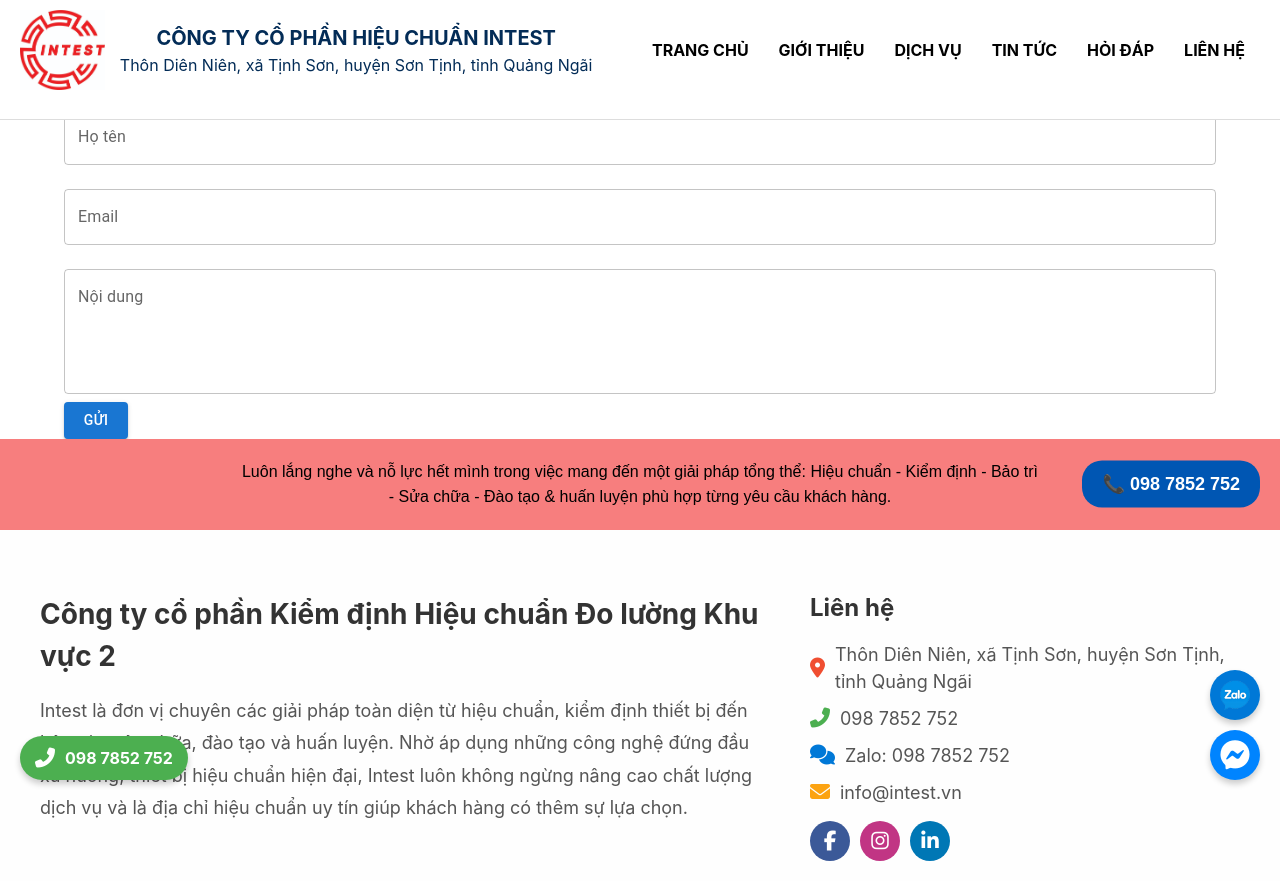
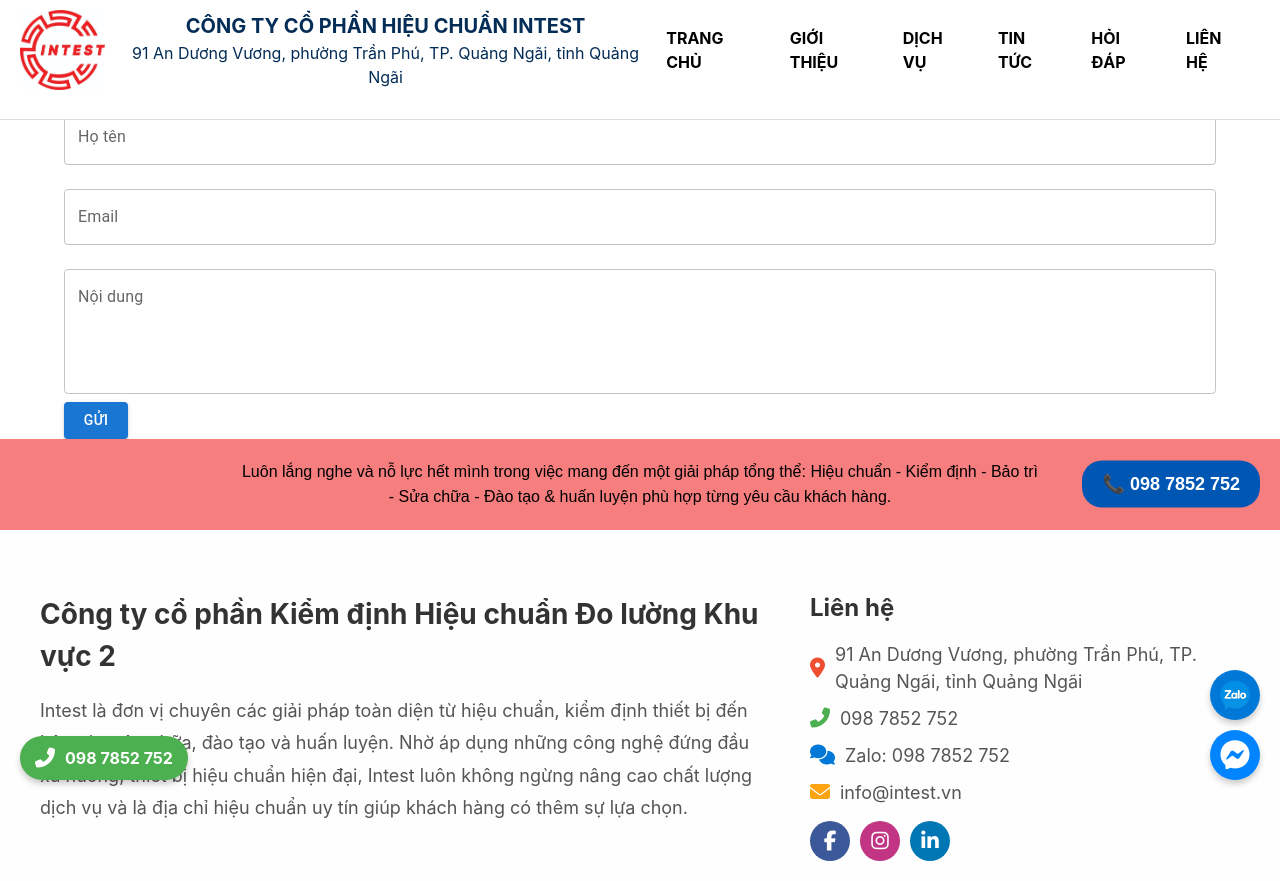
Before and after one commit to david-cung/quatest3, a React (Vite) app: page /contact in a window 1280 px wide. Built offline with nearby package versions, Linux system fonts and the light colour scheme.

Commit message:
Fix contact

```diff
--- a/src/components/FixedContact.jsx
+++ b/src/components/FixedContact.jsx
@@ -67,7 +67,7 @@ function FixedContact() {
       >
         {/* Icon Zalo */}
         <a
-          href="https://zalo.me/0358330160"
+          href="https://zalo.me/0987852752"
           target="_blank"
           rel="noopener noreferrer"
           style={{
--- a/src/components/Footer.jsx
+++ b/src/components/Footer.jsx
@@ -36,7 +36,7 @@ function Footer() {
                 className="fas fa-map-marker-alt"
                 style={{ marginRight: "10px", color: "#f04e31", fontSize: "20px" }}
               ></i>
-              <span>Thôn Diên Niên, xã Tịnh Sơn, huyện Sơn Tịnh, tỉnh Quảng Ngãi</span>
+              <span>91 An Dương Vương, phường Trần Phú, TP. Quảng Ngãi, tỉnh Quảng Ngãi</span>
             </li>
             <li style={{ fontSize: "18px", color: "#555", marginBottom: "10px", display: "flex", alignItems: "center" }}>
               <i
--- a/src/components/Header.jsx
+++ b/src/components/Header.jsx
@@ -105,8 +105,7 @@ const Header = () => {
               whiteSpace: "pre-line", // Giữ nguyên xuống dòng
             }}
           >
-          Thôn Diên Niên, xã Tịnh Sơn, huyện Sơn Tịnh, tỉnh Quảng Ngãi
-
+          91 An Dương Vương, phường Trần Phú, TP. Quảng Ngãi, tỉnh Quảng Ngãi
           </span>
          </div>
         </div>
```
